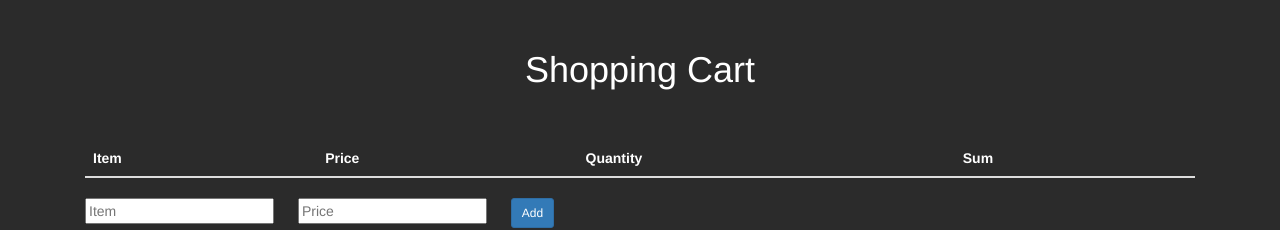
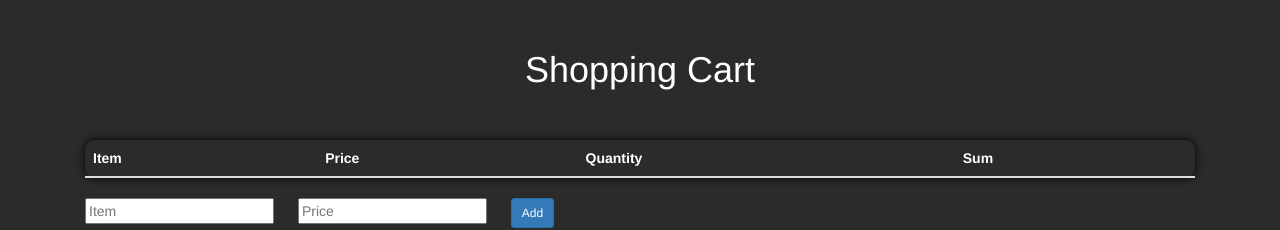
Before and after one commit to DayneFlorence/todoTask, a plain HTML site: page index.html in a window 1280 px wide. Shown: the top 230 px of the page. Drawn offline with nearby package versions, Linux system fonts and the light colour scheme.

Commit message:
new styles

```diff
--- a/css/custom.css
+++ b/css/custom.css
@@ -15,7 +15,10 @@ div .row {
 	margin-top: 20px;
 	padding: 30px;
 }
-
+table {
+	box-shadow: 0 0 10px black;
+	border-radius: 10px;
+}
 tr {
 	padding: 10px 0;
 }
```
